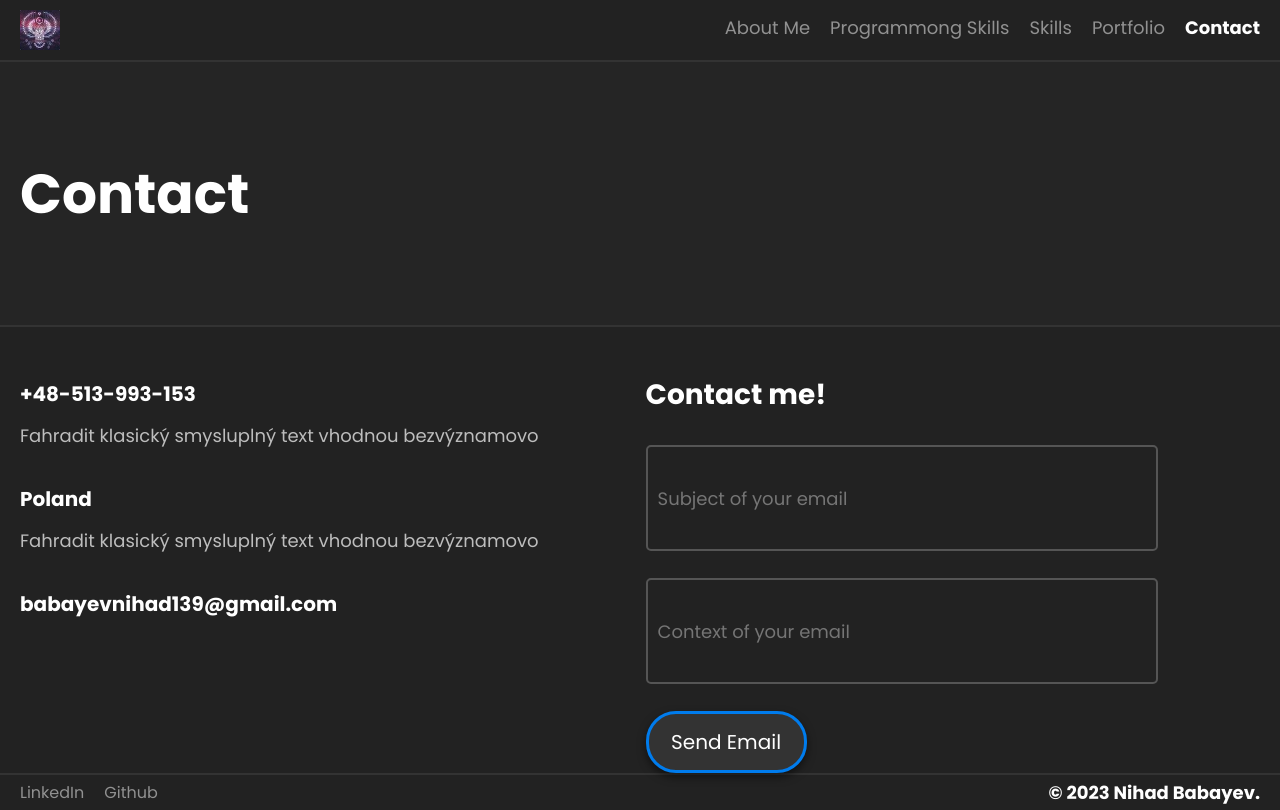
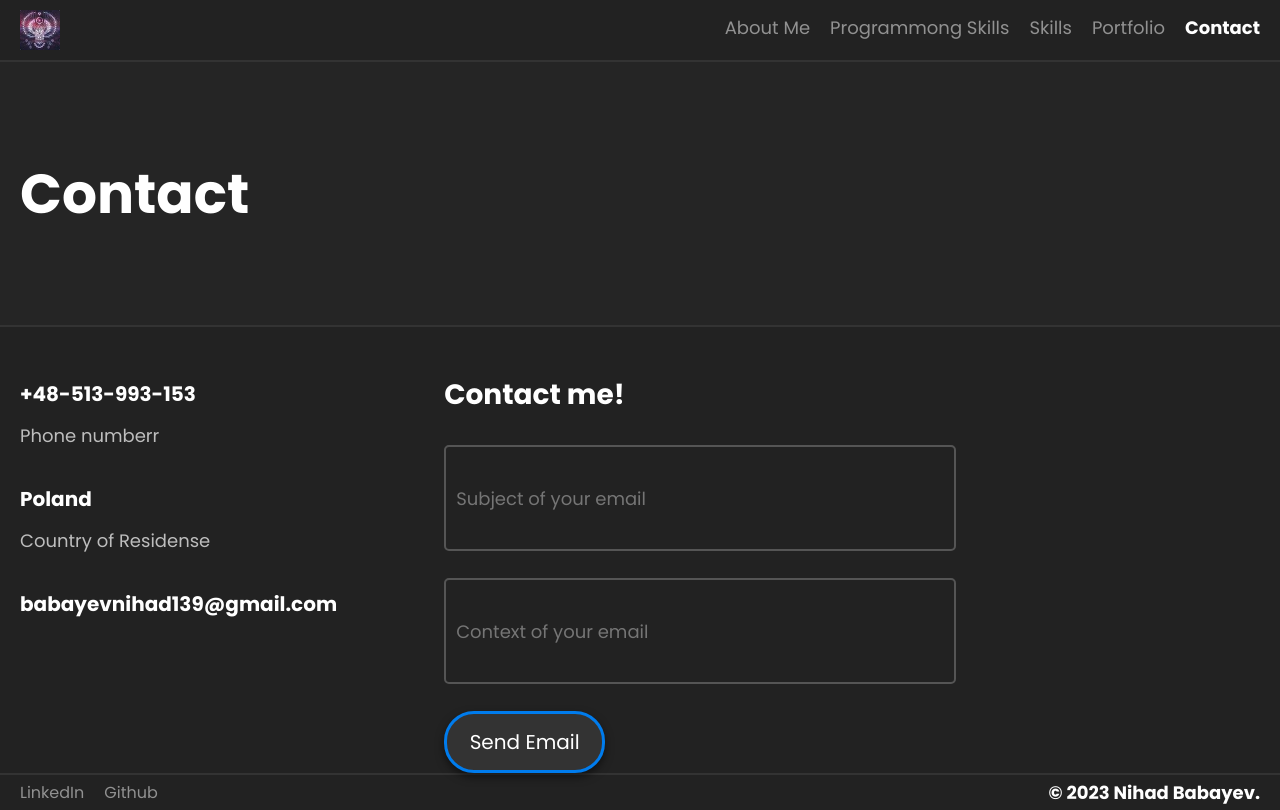
Before and after one commit to Nihad512/Portfolio, a React (Create React App) app: page /Contact in a window 1280 px wide. Built offline with nearby package versions, Linux system fonts and the light colour scheme.

Commit message:
Update Contact.jsx

```diff
--- a/src/Pages/Contact.jsx
+++ b/src/Pages/Contact.jsx
@@ -13,9 +13,9 @@ function Contact() {
     <div className="flex direction_row parent">
     <span className='flex direction_column  details '>
      <p className='indicator'>+48-513-993-153</p>
-     <p className='explaining'>Fahradit klasický smysluplný text vhodnou bezvýznamovo</p>
+     <p className='explaining'>Phone numberr</p>
      <p className='indicator'>Poland</p>
-     <p className='explaining'>Fahradit klasický smysluplný text vhodnou bezvýznamovo</p>
+     <p className='explaining'>Country of Residense</p>
      <p className='indicator'>babayevnihad139@gmail.com</p>
 
     </span>
```
